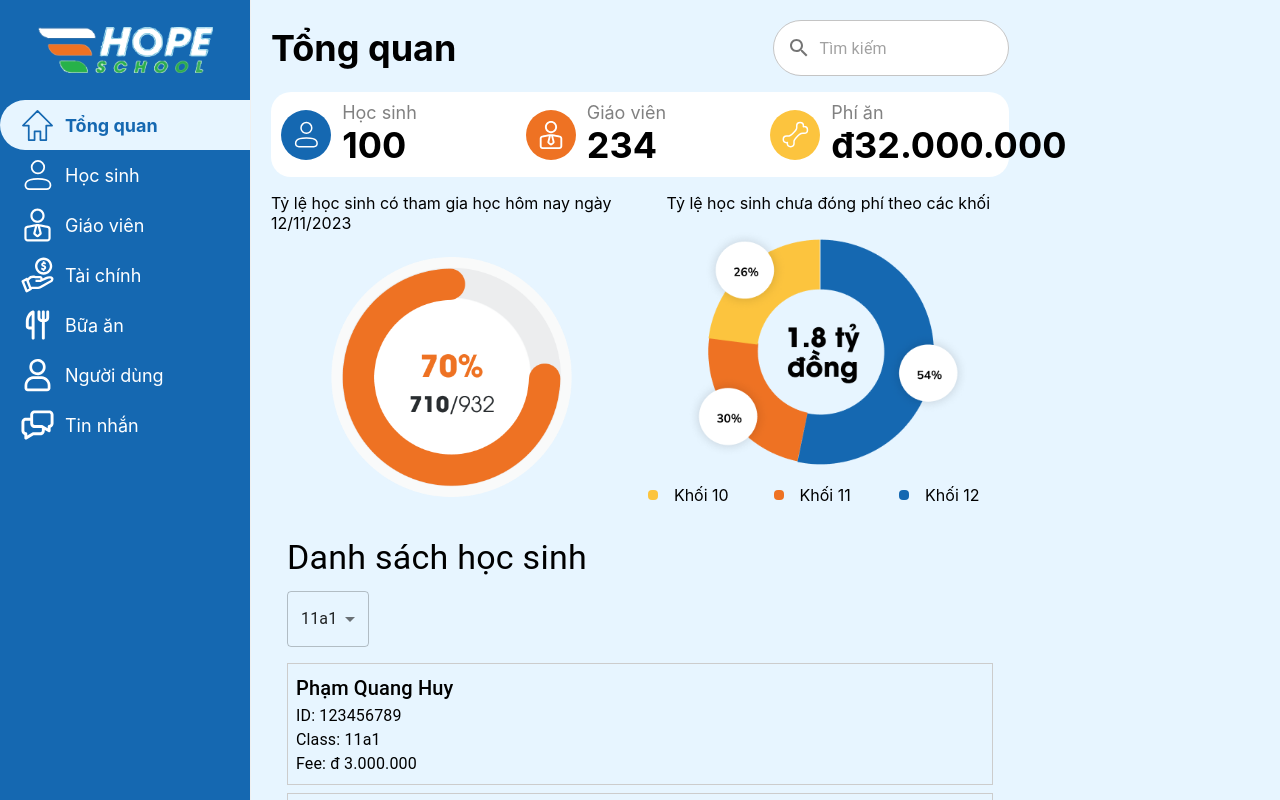
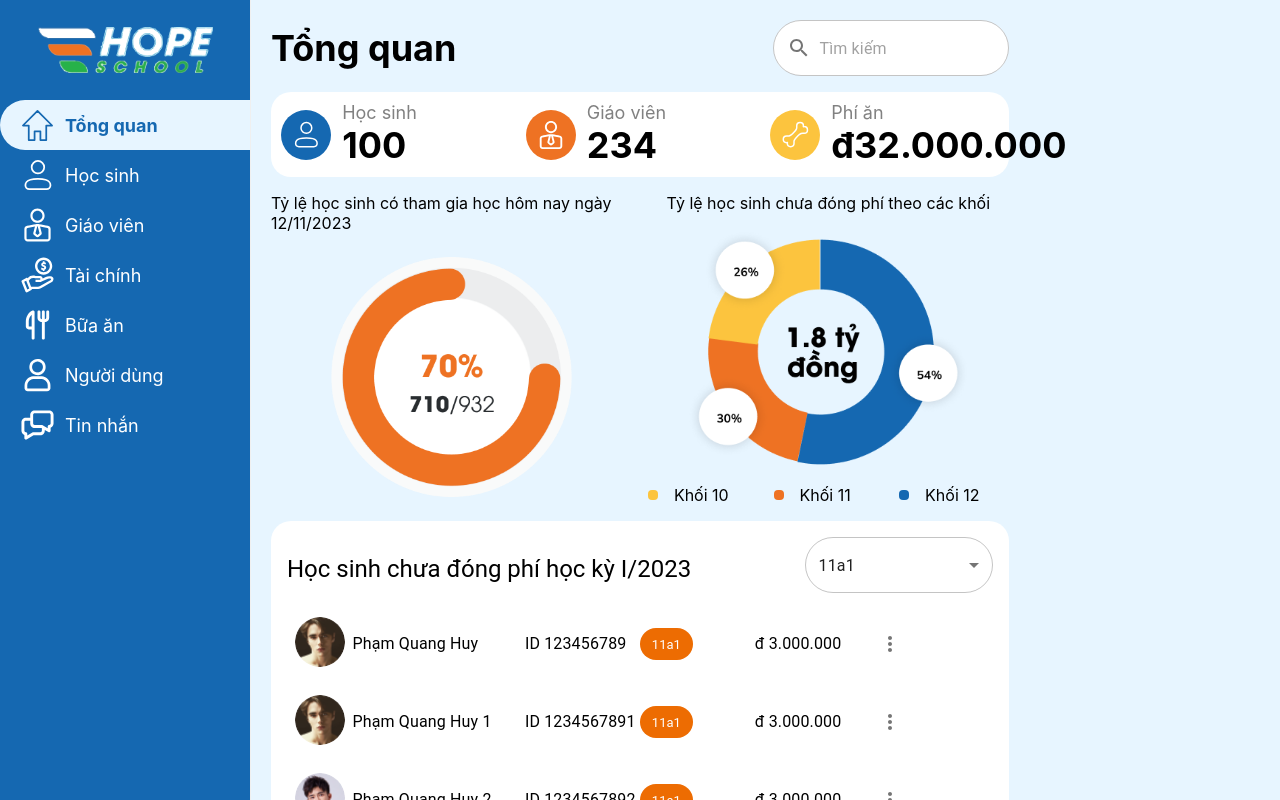
Before and after one commit to TalJa1/web-huybao, a React (Create React App) app: page / in a window 1280 px wide. Built offline with nearby package versions, Linux system fonts and the light colour scheme.

Commit message:
Add SVG icons and enhance ListStudentHomeComponent with student avatars and menu actions

```diff
--- a/src/assets/iconSVG.tsx
+++ b/src/assets/iconSVG.tsx
@@ -1,5 +1,69 @@
 import React from "react";
 import { IconSVGProps } from "../services/typeProps";
+
+export const threeDotsIcon: React.FC<IconSVGProps> = ({
+  width,
+  height,
+  color,
+}) => {
+  width = width ?? 29;
+  height = height ?? 30;
+  color = color ?? "white";
+  return (
+    <svg
+      width={width}
+      height={height}
+      viewBox="0 0 29 30"
+      fill="none"
+      xmlns="http://www.w3.org/2000/svg"
+    >
+      <path
+        d="M22.9584 16.2084C23.6257 16.2084 24.1667 15.6674 24.1667 15C24.1667 14.3327 23.6257 13.7917 22.9584 13.7917C22.291 13.7917 21.75 14.3327 21.75 15C21.75 15.6674 22.291 16.2084 22.9584 16.2084Z"
+        stroke="black"
+        stroke-width="1.5"
+        stroke-linecap="round"
+        stroke-linejoin="round"
+      />
+      <path
+        d="M14.5 16.2084C15.1674 16.2084 15.7084 15.6674 15.7084 15C15.7084 14.3327 15.1674 13.7917 14.5 13.7917C13.8327 13.7917 13.2917 14.3327 13.2917 15C13.2917 15.6674 13.8327 16.2084 14.5 16.2084Z"
+        stroke="black"
+        stroke-width="1.5"
+        stroke-linecap="round"
+        stroke-linejoin="round"
+      />
+      <path
+        d="M6.04171 16.2084C6.70905 16.2084 7.25004 15.6674 7.25004 15C7.25004 14.3327 6.70905 13.7917 6.04171 13.7917C5.37436 13.7917 4.83337 14.3327 4.83337 15C4.83337 15.6674 5.37436 16.2084 6.04171 16.2084Z"
+        stroke="black"
+        stroke-width="1.5"
+        stroke-linecap="round"
+        stroke-linejoin="round"
+      />
+    </svg>
+  );
+};
+
+export const printIcon: React.FC<IconSVGProps> = ({ width, height, color }) => {
+  width = width ?? 29;
+  height = height ?? 30;
+  color = color ?? "white";
+  return (
+    <svg
+      width={width}
+      height={height}
+      viewBox="0 0 29 30"
+      fill="none"
+      xmlns="http://www.w3.org/2000/svg"
+    >
+      <path
+        d="M19.3333 22.25C19.3333 20.6389 19.0648 19.2292 18.7963 19.0278C18.5278 18.8264 16.6481 18.625 14.5 18.625C12.3519 18.625 10.4722 18.8264 10.2037 19.0278C9.93519 19.2292 9.66667 20.6389 9.66667 22.25M19.3333 22.25C19.3333 23.8611 19.0648 25.2708 18.7963 25.4722C18.5278 25.6736 16.6481 25.875 14.5 25.875C12.3519 25.875 10.4722 25.6736 10.2037 25.4722C9.93519 25.2708 9.66667 23.8611 9.66667 22.25M19.3333 22.25C19.3333 22.25 23.5625 21.9479 24.1667 21.6458C24.7708 21.3438 25.375 19.2292 25.375 16.8125C25.375 14.3958 24.7708 12.2813 24.1667 11.9792C23.7795 11.7856 21.9033 11.592 19.3333 11.4779M9.66667 22.25C9.66667 22.25 5.4375 21.9479 4.83333 21.6458C4.22917 21.3438 3.625 19.2292 3.625 16.8125C3.625 14.3958 4.22917 12.2813 4.83333 11.9792C5.22054 11.7856 7.09674 11.592 9.66667 11.4779M9.66667 11.4779C11.1066 11.414 12.7644 11.375 14.5 11.375C16.2356 11.375 17.8934 11.414 19.3333 11.4779M9.66667 11.4779V8.95833C9.66667 6.81019 9.93519 4.93056 10.2037 4.66204C10.4722 4.39352 12.3519 4.125 14.5 4.125C16.6481 4.125 18.5278 4.39352 18.7963 4.66204C19.0648 4.93056 19.3333 6.81019 19.3333 8.95833V11.4779"
+        stroke={color}
+        stroke-width="1.5"
+        stroke-linecap="round"
+        stroke-linejoin="round"
+      />
+    </svg>
+  );
+};
 
 export const foodFeeIcon: React.FC<IconSVGProps> = ({
   width,
--- a/src/components/home/ListStudentHomeComponent.tsx
+++ b/src/components/home/ListStudentHomeComponent.tsx
@@ -6,12 +6,23 @@ import {
   SelectChangeEvent,
   Typography,
   Pagination,
+  IconButton,
+  Menu,
+  MenuItem as MenuItemMui,
+  Chip,
 } from "@mui/material";
-import { extendedHomeListStudent } from "../../services/renderData";
+import Grid from "@mui/material/Grid2";
+import MoreVertIcon from "@mui/icons-material/MoreVert";
+import {
+  extendedHomeListStudent,
+  StudentAvatar,
+} from "../../services/renderData";
+import { StudentHomeProps } from "../../services/typeProps";
 
 const ListStudentHomeComponent = () => {
   const [selectedClass, setSelectedClass] = useState<string>("11a1");
   const [currentPage, setCurrentPage] = useState<number>(1);
+  const [anchorEl, setAnchorEl] = useState<null | HTMLElement>(null);
   const studentsPerPage = 5;
 
   const handleClassChange = (event: SelectChangeEvent<string>) => {
@@ -26,45 +37,100 @@ const ListStudentHomeComponent = () => {
     setCurrentPage(value);
   };
 
+  const handleMenuClick = (event: React.MouseEvent<HTMLElement>) => {
+    setAnchorEl(event.currentTarget);
+  };
+
+  const handleMenuClose = () => {
+    setAnchorEl(null);
+  };
+
   const filteredStudents = extendedHomeListStudent.filter(
     (student) => student.class === selectedClass
   );
 
   const indexOfLastStudent = currentPage * studentsPerPage;
   const indexOfFirstStudent = indexOfLastStudent - studentsPerPage;
-  const currentStudents = filteredStudents.slice(
+  const currentStudents: StudentHomeProps[] = filteredStudents.slice(
     indexOfFirstStudent,
     indexOfLastStudent
   );
 
   return (
-    <Box sx={{ padding: 2 }}>
-      <Typography variant="h4" gutterBottom>
-        Danh sách học sinh
+    <Box sx={{ padding: 2, backgroundColor: "white", borderRadius: "20px" }}>
+      <Grid container size={12} display={"flex"} alignItems={"center"}>
+        <Grid size={{ md: 8, xs: 12 }}>
+          <Typography variant="h5" gutterBottom>
+            Học sinh chưa đóng phí học kỳ I/2023
           </Typography>
+        </Grid>
+        <Grid
+          size={{ md: 4, xs: 12 }}
+          display="flex"
+          justifyContent="flex-end"
+          alignItems="center"
+        >
           <Select
             value={selectedClass}
             onChange={handleClassChange}
             displayEmpty
-        sx={{ marginBottom: 2 }}
+            sx={{ marginBottom: 2, borderRadius: "50px", width: "80%" }}
           >
-        {Array.from(new Set(extendedHomeListStudent.map((student) => student.class))).map((className) => (
+            {Array.from(
+              new Set(extendedHomeListStudent.map((student) => student.class))
+            ).map((className) => (
               <MenuItem key={className} value={className}>
                 {className}
               </MenuItem>
             ))}
           </Select>
+        </Grid>
+      </Grid>
       <Box>
-        {currentStudents.map((student) => (
-          <Box
+        {currentStudents.map((student, index) => (
+          <Grid
+            container
             key={student.id}
-            sx={{ marginBottom: 1, padding: 1, border: "1px solid #ccc" }}
+            sx={{
+              marginBottom: 1,
+              padding: 1,
+              alignItems: "center",
+            }}
           >
-            <Typography variant="h6">{student.name}</Typography>
-            <Typography>ID: {student.id}</Typography>
-            <Typography>Class: {student.class}</Typography>
-            <Typography>Fee: {student.fee}</Typography>
-          </Box>
+            <Grid size={1}>
+              <img
+                src={StudentAvatar[index % StudentAvatar.length]}
+                alt={student.name}
+                style={{ borderRadius: "50%", width: "50px", height: "50px" }}
+              />
+            </Grid>
+            <Grid size={3}>
+              <Typography>{student.name}</Typography>
+            </Grid>
+            <Grid size={2}>
+              <Typography>ID {student.id}</Typography>
+            </Grid>
+            <Grid size={2}>
+              <Chip label={student.class} variant="filled" color="warning" />
+            </Grid>
+            <Grid size={2}>
+              <Typography>{student.fee}</Typography>
+            </Grid>
+            <Grid size={2}>
+              <IconButton onClick={handleMenuClick}>
+                <MoreVertIcon />
+              </IconButton>
+              <Menu
+                anchorEl={anchorEl}
+                open={Boolean(anchorEl)}
+                onClose={handleMenuClose}
+              >
+                <MenuItemMui onClick={handleMenuClose}>Action 1</MenuItemMui>
+                <MenuItemMui onClick={handleMenuClose}>Action 2</MenuItemMui>
+                <MenuItemMui onClick={handleMenuClose}>Action 3</MenuItemMui>
+              </Menu>
+            </Grid>
+          </Grid>
         ))}
       </Box>
       <Pagination
--- a/src/services/renderData.ts
+++ b/src/services/renderData.ts
@@ -79,3 +79,13 @@ const generateMoreStudents = (baseList: any[], count: number) => {
 
 // Generate 5 more students for each class
 export const extendedHomeListStudent = generateMoreStudents(homeListStudent, 5);
+
+export const StudentAvatar = [
+  require("../assets/home/1.png"),
+  require("../assets/home/1.png"),
+  require("../assets/home/3.png"),
+  require("../assets/home/4.png"),
+  require("../assets/home/5.png"),
+  require("../assets/home/6.png"),
+  require("../assets/home/7.png"),
+]
```
Also changed, not shown: src/services/typeProps.ts (+7 -0 lines). Lines whose indentation alone changed are shown as unchanged.
